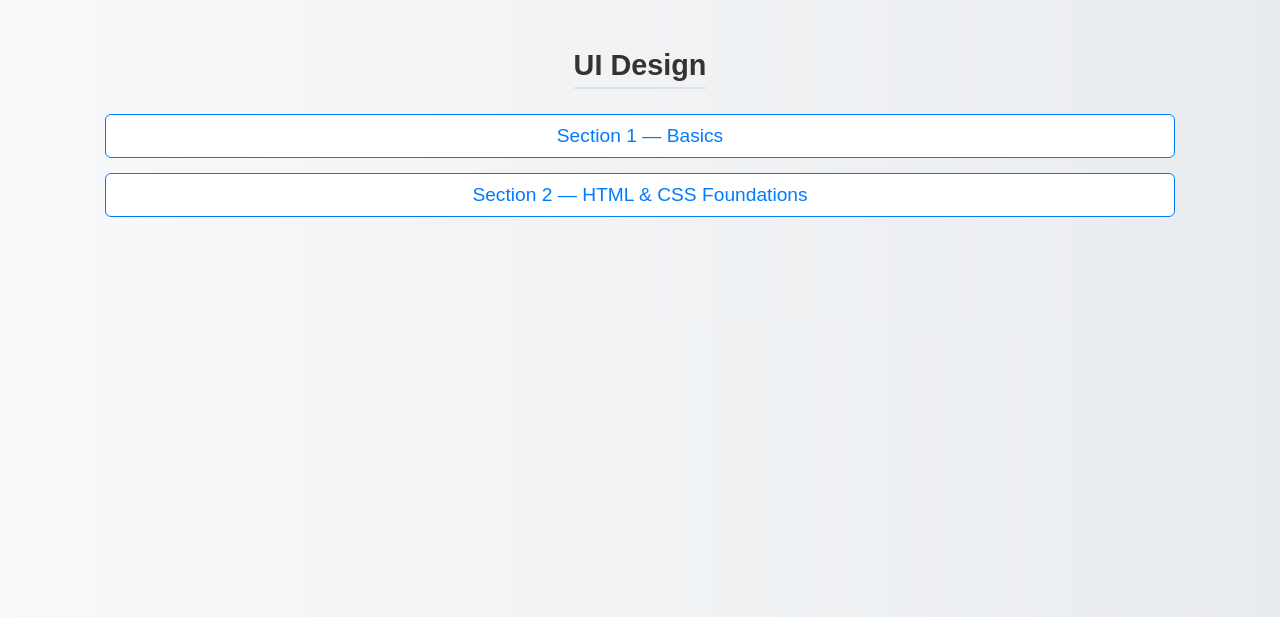
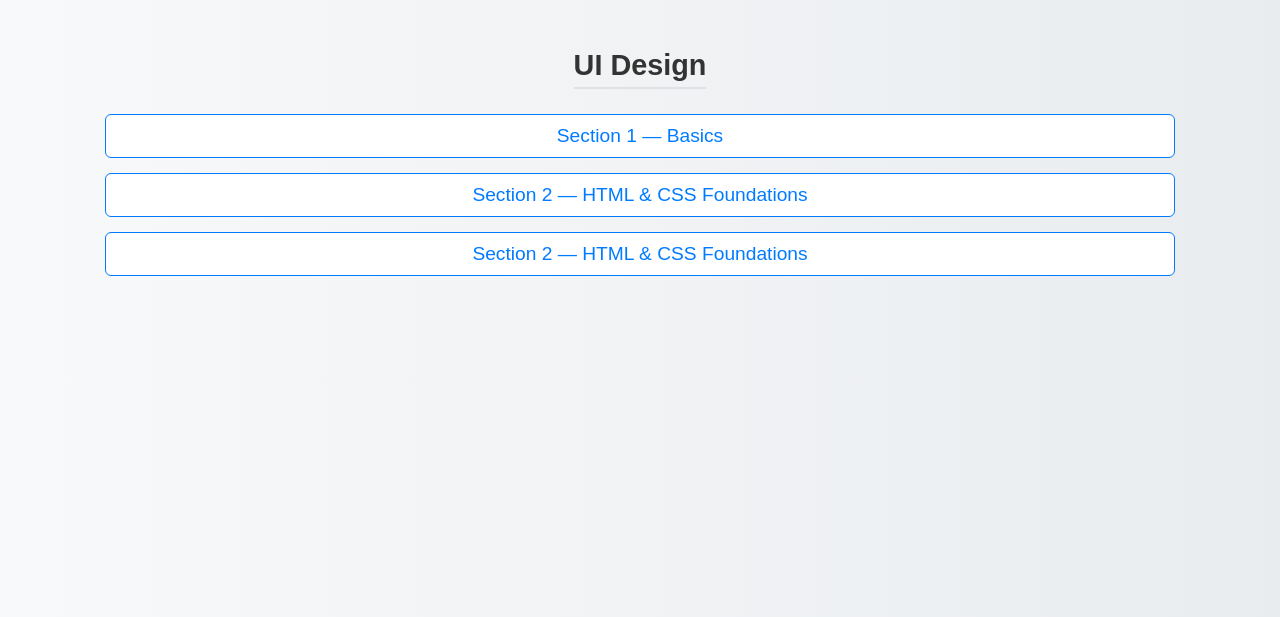
Before and after one commit to Prajwal96-creator/bootcamp-prajwal, a plain HTML site: page index.html in a window 1280 px wide. Shown: the part 183-800 px from the top of the page. Drawn offline with Linux system fonts and the light colour scheme.

Commit message:
Add Section-2 Drill-2 and remove old Section-1 Drill-2 files

```diff
--- a/index.html
+++ b/index.html
@@ -36,6 +36,8 @@
   <h2>UI Design</h2>
   <a href="UI-Design/Section-1-Basics/Drill-1/solution.html">Section 1 — Basics</a>
   <a href="UI-Design/Section-2-HTML-CSS-Foundations/Drill-1/solution.html">Section 2 — HTML & CSS Foundations</a>
+  <a href="UI-Design/Section-2-HTML-CSS-Foundations/Drill-2/solution.html">Section 2 — HTML & CSS Foundations</a>
+
 
 </body>
 </html>
```
Also changed, not shown: UI-Design/Section-2-HTML-CSS-Foundations/Drill-2/solution.html (renamed from UI-Design/Section-1-Basics/Drill-2/solution.html), UI-Design/Section-2-HTML-CSS-Foundations/Drill-2/style.css (renamed from UI-Design/Section-1-Basics/Drill-2/style.css), UI-Design/Section-2-HTML-CSS-Foundations/Drill-2/theme.js (renamed from UI-Design/Section-1-Basics/Drill-2/theme.js).
